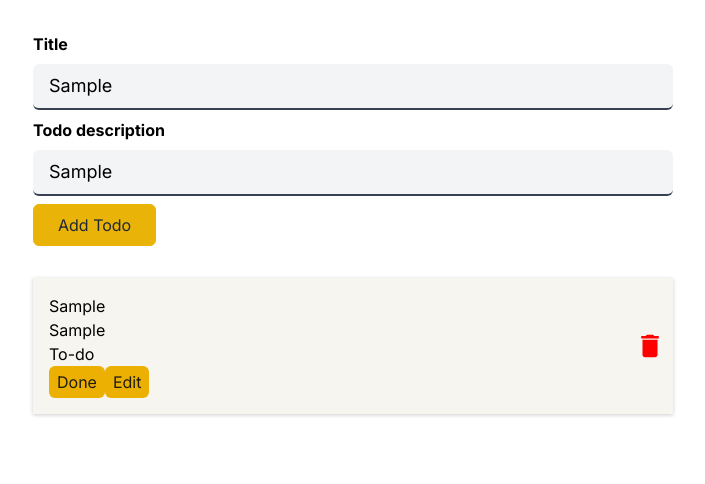
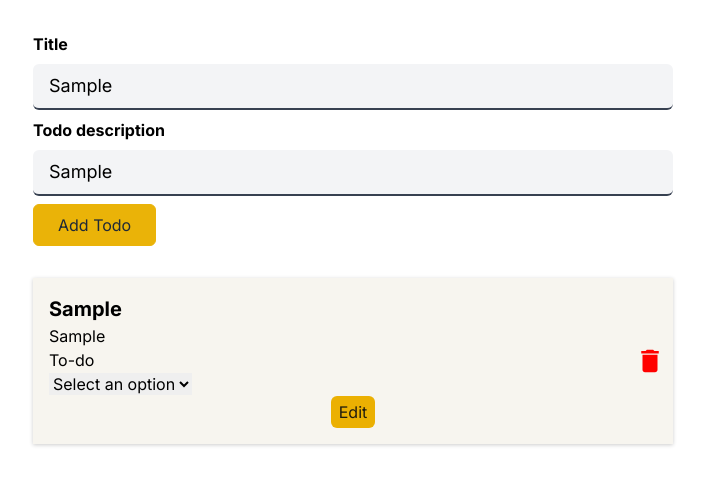
Before and after one commit to Samaresh-Das/task-app, a Next.js app: page / in a window 1280 px wide. Both pictures are taken after typing "Sample", "Sample" into the empty fields and a click on the button "Add Todo". Shown: the top 484 px of the page, without its empty margins (287-992 px from the left). Built offline with nearby package versions, Linux system fonts and the light colour scheme.

Commit message:
LocalStorage functionality Done

```diff
--- a/src/components/Modal.tsx
+++ b/src/components/Modal.tsx
@@ -1,3 +1,4 @@
+"use client";
 import React, { useRef } from "react";
 
 const Modal: React.FC<{
--- a/src/components/Task.tsx
+++ b/src/components/Task.tsx
@@ -1,13 +1,22 @@
 "use client";
 import { store } from "@/store/TaskStore";
 import { observer } from "mobx-react-lite";
-import React, { Fragment, useState } from "react";
+import React, { Fragment, useEffect, useState } from "react";
 import TaskList from "./TaskList";
 import Modal from "./Modal";
 
 const Task = observer(() => {
   const [showModal, setShowModal] = useState<boolean>(false);
   const [selectedTodoId, setSelectedTodoId] = useState<string | null>(null);
+  const [todos, setTodos] = useState(store.todos);
+
+  useEffect(() => {
+    const updateTodos = () => {
+      setTodos(store.todos);
+    };
+
+    store.fetchTodos();
+  }, []);
 
   const showModalHandler = (id: string) => {
     setSelectedTodoId(id);
@@ -20,8 +29,9 @@ const Task = observer(() => {
     setShowModal(false);
   };
 
-  const handleToggle = (todo: any) => {
-    todo.toggle("Done");
+  const handleToggle = (id: string, newStatus: string) => {
+    console.log(newStatus);
+    store.toggleStatus(id, newStatus);
   };
 
   const todoRemoveHandler = (id: string) => {
@@ -29,10 +39,6 @@ const Task = observer(() => {
   };
 
   const todoEditHandler = (id: string, title: string, desc: string) => {
-    // store.removeTodoById(id);
-    console.log("Editing todo with id:", id);
-    console.log("New title:", title);
-    console.log("New description:", desc);
     store.editTodoById(id, title, desc);
     closeModalHandler();
   };
@@ -48,10 +54,10 @@ const Task = observer(() => {
         </div>
       )}
       <ul className="list-none my-[2rem] mx-auto p-0 w-[40rem]">
-        {store.todos.map((todo, i) => (
+        {todos.map((todo, i) => (
           <TaskList
             key={i}
-            changeStatus={() => handleToggle(todo)}
+            changeStatus={(newStatus) => handleToggle(todo.id, newStatus)}
             title={todo.title}
             desc={todo.desc}
             status={todo.status}
--- a/src/components/TaskList.tsx
+++ b/src/components/TaskList.tsx
@@ -1,29 +1,51 @@
-import React from "react";
+"use client";
+import React, { useState } from "react";
 import { MdDelete } from "react-icons/md";
 import { IconContext } from "react-icons";
+import { observer } from "mobx-react-lite";
 
 const TaskList: React.FC<{
   title: string;
   desc: string;
   status: string;
-  changeStatus: () => void;
+  changeStatus: (status: string) => void;
   removeTodo: () => void;
   showModal: () => void;
-}> = ({ title, desc, status, changeStatus, removeTodo, showModal }) => {
+}> = observer(
+  ({ title, desc, status, changeStatus, removeTodo, showModal }) => {
+    const [selectedValue, setSelectedValue] = useState<string>(status);
+
+    const handleSelectChange = (
+      event: React.ChangeEvent<HTMLSelectElement>
+    ) => {
+      setSelectedValue(event.target.value);
+      changeStatus(event.target.value);
+      console.log(selectedValue);
+    };
     return (
-    <li className="my-[1rem] mx-0  shadow-[0_1px_4px_rgba(0,0,0,0.2)] p-[1rem] bg-[#f7f5ef] relative">
-      <h2>{title}</h2>
+      <li
+        className={`my-[1rem] mx-0  shadow-[0_1px_4px_rgba(0,0,0,0.2)] p-[1rem] bg-[#f7f5ef] ${
+          status === "To-Do"
+            ? "bg-[#f5e5e3]"
+            : status === "In-Progress"
+            ? "bg-[#f5f1e5]"
+            : "bg-[#e6f1db]"
+        } relative`}
+      >
+        <h2 className="font-bold text-[20px]">{title}</h2>
         <p>{desc}</p>
         <p>{status}</p>
-      <button
-        onClick={changeStatus}
-        className="font-inherit bg-[#ebb002] border-[#ebb002] text-[#201d0f] px-2 py-1 rounded-md cursor-pointer"
-      >
-        Done
-      </button>
+        <div>
+          <select value={selectedValue} onChange={handleSelectChange}>
+            <option value="">Select an option</option>
+            <option value="To-Do">To-Do</option>
+            <option value="In-Progress">In-Progress</option>
+            <option value="Done">Done</option>
+          </select>
+        </div>
         <button
           onClick={showModal}
-        className="font-inherit bg-[#ebb002] border-[#ebb002] text-[#201d0f] px-2 py-1 rounded-md cursor-pointer"
+          className="mx-auto block font-inherit bg-[#ebb002] border-[#ebb002] text-[#201d0f] px-2 py-1 rounded-md cursor-pointer"
         >
           Edit
         </button>
@@ -39,6 +61,7 @@ const TaskList: React.FC<{
         </button>
       </li>
     );
-};
+  }
+);
 
 export default TaskList;
--- a/src/store/TaskStore.ts
+++ b/src/store/TaskStore.ts
@@ -34,12 +34,22 @@ const Store = types
         });
         self.todos.push(newTodo);
         console.log(newTodo.id);
+        localStorage.setItem("todos", JSON.stringify(self.todos));
       },
 
       editTodoById: (id: string, newTitle: string, newDesc: string) => {
         const todoToEdit = self.todos.find((todo) => todo.id === id);
         if (todoToEdit) {
           todoToEdit.edit(newTitle, newDesc);
+          localStorage.setItem("todos", JSON.stringify(self.todos));
+        }
+      },
+
+      toggleStatus: (id: string, newStatus: string) => {
+        const todoToEdit = self.todos.find((todo) => todo.id === id);
+        if (todoToEdit) {
+          todoToEdit.toggle(newStatus);
+          localStorage.setItem("todos", JSON.stringify(self.todos));
         }
       },
 
@@ -47,6 +57,14 @@ const Store = types
         const todoToRemove = self.todos.find((todo) => todo.id === id);
         if (todoToRemove) {
           destroy(todoToRemove);
+          localStorage.setItem("todos", JSON.stringify(self.todos));
+        }
+      },
+      fetchTodos: () => {
+        const storedTodos = localStorage?.getItem("todos");
+        if (storedTodos) {
+          const parsedTodos = JSON.parse(storedTodos);
+          self.todos.replace(parsedTodos);
         }
       },
     };
@@ -64,9 +82,11 @@ export const store = Store.create({
   // ],
 });
 
+store.fetchTodos(); // Fetch todos from localStorage
+
 // listen to new snapshots
 onSnapshot(store, (snapshot) => {
-  //   console.dir(snapshot);
+  // console.dir(snapshot);
 });
 
 // invoke action that modifies the tree
```
Lines whose indentation alone changed are shown as unchanged.
